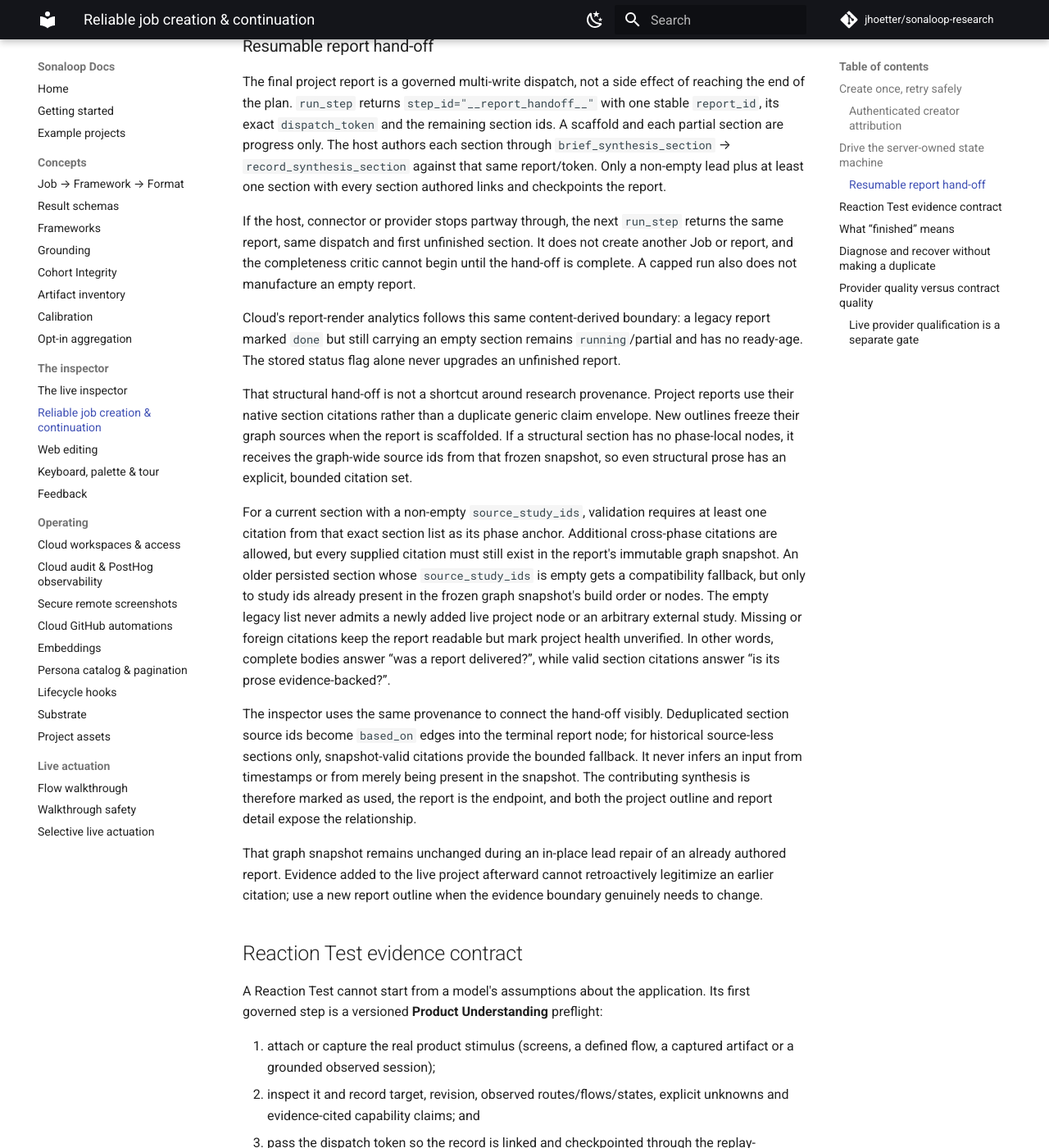
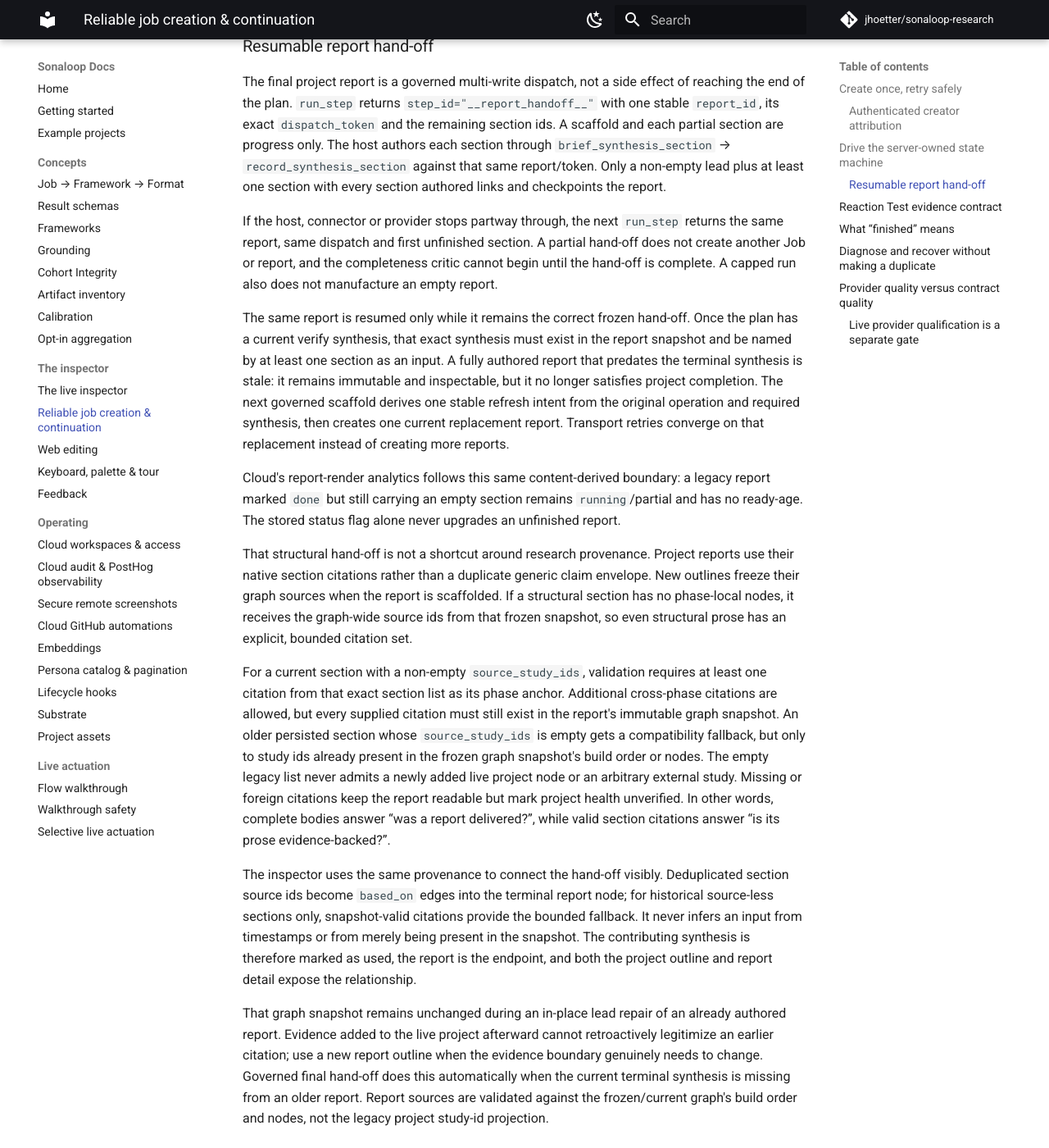
Before and after one commit to jhoetter/sonaloop-docs, an MkDocs documentation site: the page built from docs/reliable-runs.md, in a window 1280 px wide and 1400 px high, scrolled down 3451 px. Shown: the whole window at 82% size. Built offline with MkDocs 1.6.1 and Material for MkDocs 9.7.7, drawn with Linux system fonts in a browser that asks for light colours; comment, search, counter and statistics services are not loaded.

Commit message:
Document terminal report freshness

```diff
--- a/docs/llms.txt
+++ b/docs/llms.txt
@@ -18,7 +18,7 @@
 - [Calibration](https://raw.githubusercontent.com/jhoetter/sonaloop-docs/main/docs/calibration.md): prediction calibration and Brier scoring
 - [Opt-in aggregation](https://raw.githubusercontent.com/jhoetter/sonaloop-docs/main/docs/opt-in-aggregation-design.md): sentiment/coverage aggregation model
 - [The live inspector](https://raw.githubusercontent.com/jhoetter/sonaloop-docs/main/docs/live-inspector.md): navigation (4-item sidebar, archive-filtered current-job and run discovery, archived-job exact-link evidence access, Library browser, row slide-overs, quiet persisted input/output degrees, run chip), compact Product Understanding/Cohort Integrity disclosures, browser-local timestamps, event bus, SSE /api/events, activity feed, runs panel
-- [Reliable job creation and continuation](https://raw.githubusercontent.com/jhoetter/sonaloop-docs/main/docs/reliable-runs.md): frontdoor-only Cloud creation, immutable authenticated creator labels plus privacy-safe first-ingress `via …` connector attribution, audited owner-attested exact legacy corrections, weak-model-safe unfinished-job discovery and continuation, resumable single-report handoff with section-source lineage into the terminal report, URL-only `needs_setup` remediation, explicit multi-screen capture review, dispatch-bound screen delivery receipts, bounded manifest observations, real candidate-backed cohort selection, logical-request deduplication, single-active-run ownership, Reaction Test integrity gates and engine-owned completion
+- [Reliable job creation and continuation](https://raw.githubusercontent.com/jhoetter/sonaloop-docs/main/docs/reliable-runs.md): frontdoor-only Cloud creation, immutable authenticated creator labels plus privacy-safe first-ingress `via …` connector attribution, audited owner-attested exact legacy corrections, weak-model-safe unfinished-job discovery and continuation, resumable report handoff with explicit latest-terminal-synthesis lineage and deterministic stale-report replacement, URL-only `needs_setup` remediation, explicit multi-screen capture review, dispatch-bound screen delivery receipts, bounded manifest observations, real candidate-backed cohort selection, logical-request deduplication, single-active-run ownership, Reaction Test integrity gates and engine-owned completion
 - [Web editing](https://raw.githubusercontent.com/jhoetter/sonaloop-docs/main/docs/web-editing.md): the inspector's write boundary — structural edits vs host-authored text
 - [Keyboard, palette & tour](https://raw.githubusercontent.com/jhoetter/sonaloop-docs/main/docs/keyboard.md): shortcuts (j/k/Enter/o/Esc row + slide-over navigation), the command palette, the local opt-in product tour and shared-Cloud default
 - [Feedback](https://raw.githubusercontent.com/jhoetter/sonaloop-docs/main/docs/feedback.md): in-app feedback, /feedback inbox, CLI, SONALOOP_FEEDBACK_WEBHOOK
--- a/docs/reliable-runs.md
+++ b/docs/reliable-runs.md
@@ -153,9 +153,17 @@ that same report/token. Only a non-empty lead plus at least one section with eve
 links and checkpoints the report.
 
 If the host, connector or provider stops partway through, the next `run_step` returns the same report,
-same dispatch and first unfinished section. It does not create another Job or report, and the
-completeness critic cannot begin until the hand-off is complete. A capped run also does not manufacture
-an empty report.
+same dispatch and first unfinished section. A partial hand-off does not create another Job or report,
+and the completeness critic cannot begin until the hand-off is complete. A capped run also does not
+manufacture an empty report.
+
+The same report is resumed only while it remains the correct frozen hand-off. Once the plan has a
+current verify synthesis, that exact synthesis must exist in the report snapshot and be named by at
+least one section as an input. A fully authored report that predates the terminal synthesis is stale:
+it remains immutable and inspectable, but it no longer satisfies project completion. The next governed
+scaffold derives one stable refresh intent from the original operation and required synthesis, then
+creates one current replacement report. Transport retries converge on that replacement instead of
+creating more reports.
 
 Cloud's report-render analytics follows this same content-derived boundary: a legacy report marked
 `done` but still carrying an empty section remains `running`/partial and has no ready-age. The stored
@@ -184,7 +192,10 @@ the report is the endpoint, and both the project outline and report detail expos
 
 That graph snapshot remains unchanged during an in-place lead repair of an already authored report.
 Evidence added to the live project afterward cannot retroactively legitimize an earlier citation; use
-a new report outline when the evidence boundary genuinely needs to change.
+a new report outline when the evidence boundary genuinely needs to change. Governed final hand-off
+does this automatically when the current terminal synthesis is missing from an older report. Report
+sources are validated against the frozen/current graph's build order and nodes, not the legacy project
+study-id projection.
 
 ## Reaction Test evidence contract
 
```
